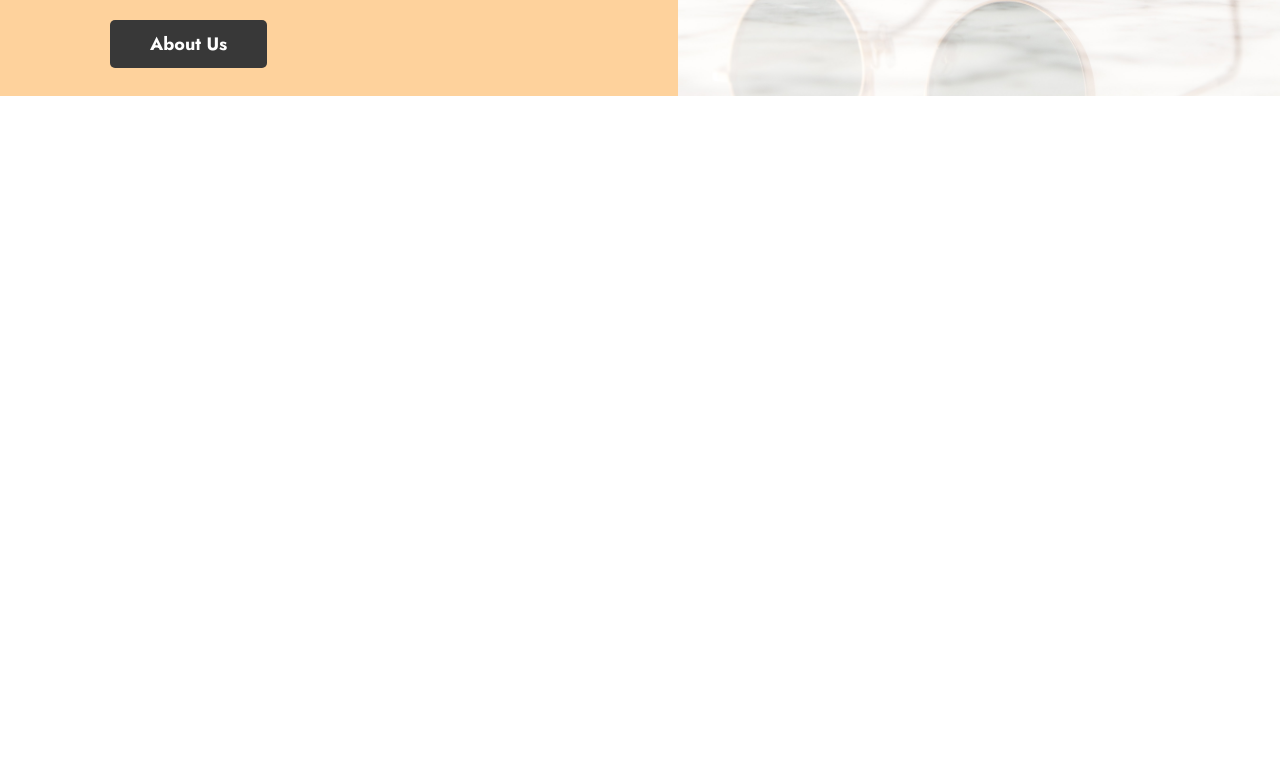
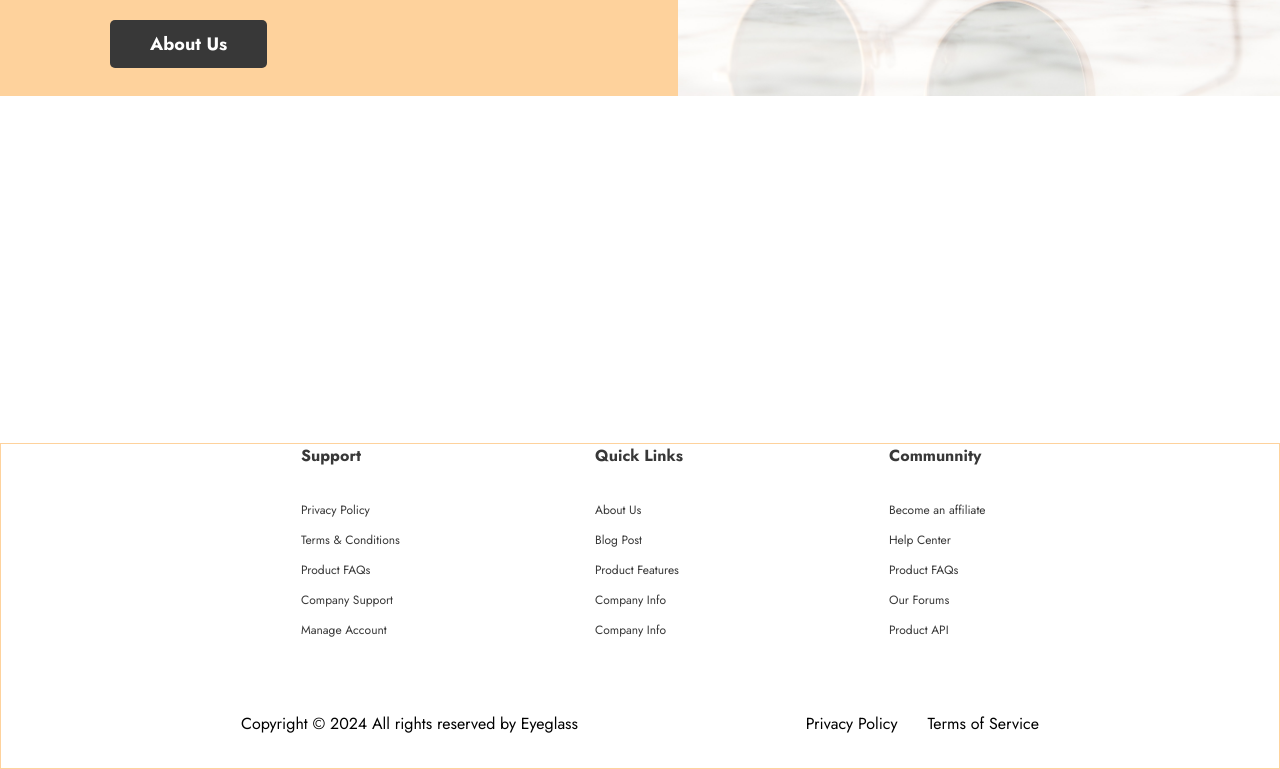
Before and after one commit to 01HB/Hasan-Landing-Page-Challenge, a React (Vite) app: page / in a window 1280 px wide. Shown: the part 2802-3571 px from the top of the page. Before the commit the page ends 2898 px from the top, so only its background shows below. Built offline with nearby package versions, Linux system fonts and the light colour scheme.

Commit message:
footer added(not responsive---working on it)

```diff
--- a/src/App.jsx
+++ b/src/App.jsx
@@ -3,6 +3,8 @@ import Banner from "./components/Banner";
 import BuySteps from "./components/BuySteps";
 import DiscountProducts from "./components/DiscountProducts";
 import AboutUs from "./components/AboutUs";
+import Products from "./components/Products";
+import Footer from "./components/Footer";
 
 const App = () => {
 
@@ -15,6 +17,8 @@ const App = () => {
           <BuySteps />
           <DiscountProducts />
           <AboutUs />
+          <Products />
+          <Footer />
         </div>
       </div>
     </>
--- /dev/null
+++ b/src/components/Footer.jsx
@@ -0,0 +1,52 @@
+const Footer = () => {
+    return (
+        <>
+            <div className="w-full flex flex-col font-jost bg-white border border-[#FED29C]">
+                <div className="flex justify-between gap-[60px] px-[240px] pb-10">
+                    <div></div>
+                    <div className="flex w-fit h-fit gap-[84px]">
+                        <div className="flex flex-col items-start w-[210px]">
+                            <p className="text-[12px] leading-4 md:text-[14px] md:leading-[20px] lg:text-[16px] lg:leading-[24px] 2xl:text-[20px] 2xl:leading-[30px] font-[700] text-[#383838]">Support</p>
+                            <div className="flex flex-col gap-[10px] mt-6 lg:mt-8 text-[12px] leading-[20px] 2xl:text-[16px] 2xl:leading-[26px] font-[400] text-[#383838]">
+                                <a href="#">Privacy Policy</a>
+                                <a href="#">Terms & Conditions</a>
+                                <a href="#">Product FAQs</a>
+                                <a href="#">Company Support</a>
+                                <a href="#">Manage Account</a>
+                            </div>
+                        </div>
+                        <div className="flex flex-col items-start w-[210px]">
+                            <p className="text-[12px] leading-4 md:text-[14px] md:leading-[20px] lg:text-[16px] lg:leading-[24px] 2xl:text-[20px] 2xl:leading-[30px] font-[700] text-[#383838]">Quick Links</p>
+                            <div className="flex flex-col gap-[10px] mt-6 lg:mt-8 text-[12px] leading-[20px] 2xl:text-[16px] 2xl:leading-[26px] font-[400] text-[#383838]">
+                                <a href="#">About Us</a>
+                                <a href="#">Blog Post</a>
+                                <a href="#">Product Features</a>
+                                <a href="#">Company Info</a>
+                                <a href="#">Company Info</a>
+                            </div>
+                        </div>
+                        <div className="flex flex-col items-start w-[210px]">
+                            <p className="text-[12px] leading-4 md:text-[14px] md:leading-[20px] lg:text-[16px] lg:leading-[24px] 2xl:text-[20px] 2xl:leading-[30px] font-[700] text-[#383838]">Communnity</p>
+                            <div className="flex flex-col gap-[10px] mt-6 lg:mt-8 text-[12px] leading-[20px] 2xl:text-[16px] 2xl:leading-[26px] font-[400] text-[#383838]">
+                                <a href="#">Become an affiliate</a>
+                                <a href="#">Help Center</a>
+                                <a href="#">Product FAQs</a>
+                                <a href="#">Our Forums</a>
+                                <a href="#">Product API</a>
+                            </div>
+                        </div>
+                    </div>
+                </div>
+                <div className="flex justify-between items-center px-[240px] py-8">
+                    <p className="">Copyright &copy; {new Date().getFullYear()} All rights reserved by Eyeglass</p>
+                    <div className="flex justify-center gap-[30px]">
+                        <a href="#">Privacy Policy</a>
+                        <a href="#">Terms of Service</a>
+                    </div>
+                </div>
+            </div>
+        </>
+    );
+}
+
+export default Footer;
--- /dev/null
+++ b/src/components/Products.jsx
@@ -0,0 +1,10 @@
+const Products = () => {
+    return (
+        <>
+            <div id='products' className='w-full pt-[147px] pb-[200px] flex flex-col items-center'>
+            </div>
+        </>
+    );
+}
+
+export default Products;
```
